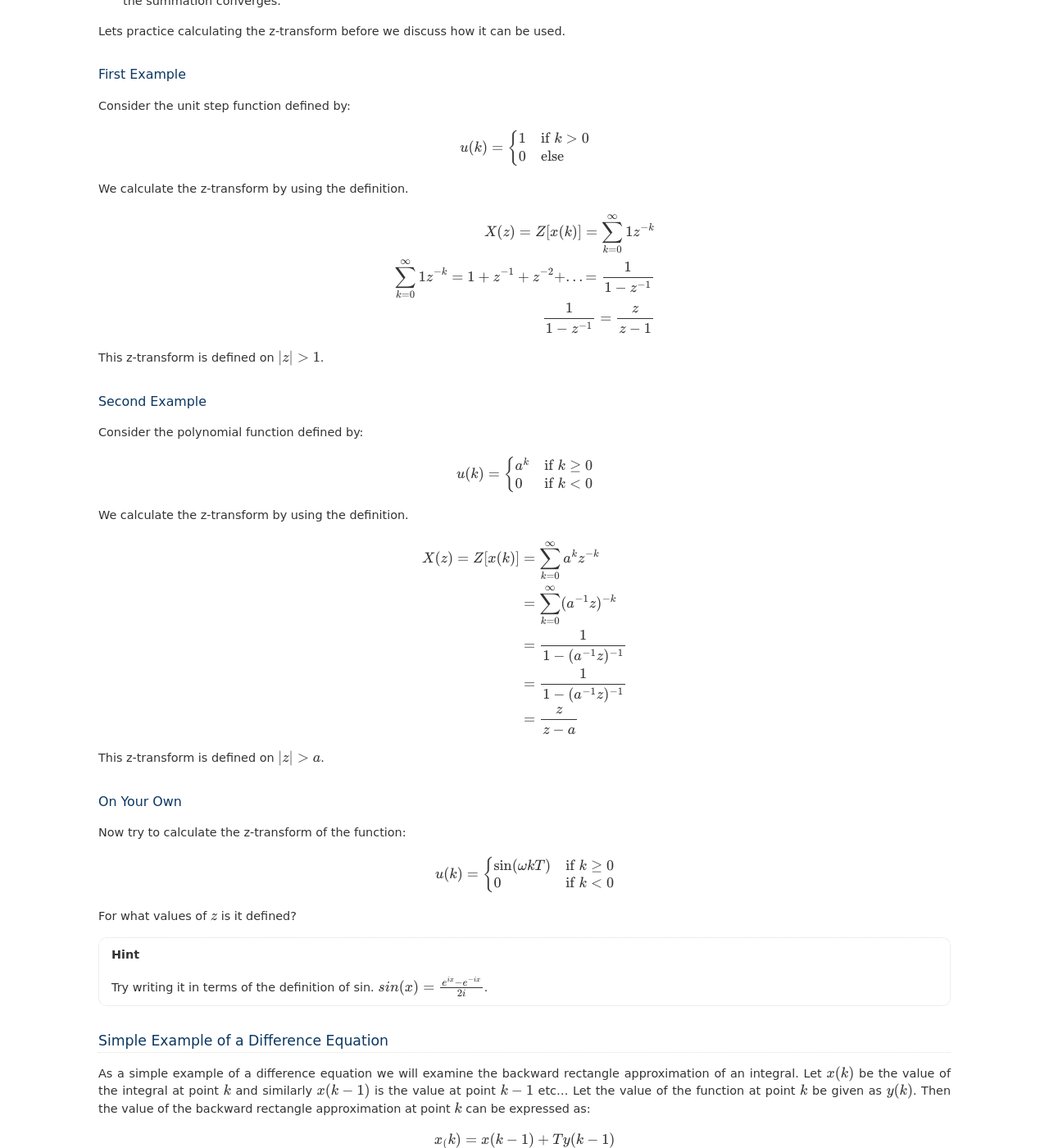
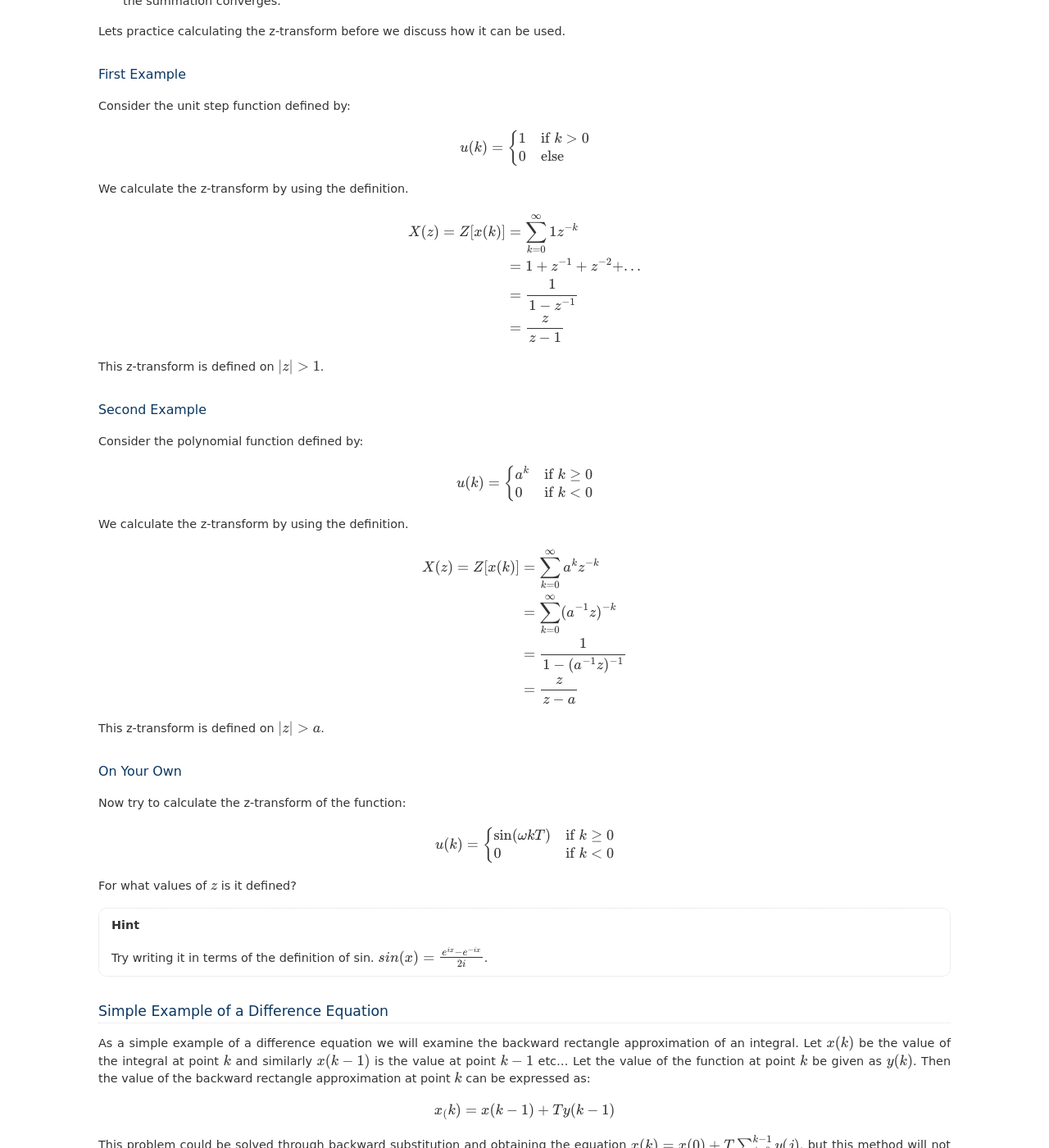
Before and after one commit to sternSargentRA/pyTM, a Sphinx documentation site: the page built from Docs/source/ztransforms/z_transforms.rst, in a window 1280 px wide and 1400 px high, scrolled down 473 px. Shown: the whole window at 82% size. Built offline with Sphinx 7.4.7, drawn with Linux system fonts in a browser that asks for light colours; some of the changed text lies outside the part shown.

```diff
--- a/Docs/source/ztransforms/z_transforms.rst
+++ b/Docs/source/ztransforms/z_transforms.rst
@@ -30,11 +30,13 @@ We calculate the z-transform by using the definition.
 
 .. math::
 
-    X(z) = Z[x(k)] = \sum_{k=0}^\infty 1 z^{-k}
+    X(z) = Z[x(k)] &= \sum_{k=0}^\infty 1 z^{-k}
 
-    \sum_{k=0}^\infty 1 z^{-k} = 1 + z^{-1} + z^{-2} + ... = \frac{1}{1 - z^{-1}}
+    &= 1 + z^{-1} + z^{-2} + ...
 
-    \frac{1}{1 - z^{-1}} = \frac{z}{z-1}
+    &= \frac{1}{1 - z^{-1}}
+
+    &= \frac{z}{z-1}
 
 This z-transform is defined on :math:`|z|>1`.
 
@@ -54,7 +56,6 @@ We calculate the z-transform by using the definition.
 
         X(z) = Z[x(k)] &= \sum_{k=0}^\infty a^k z^{-k} \\
         &= \sum_{k=0}^\infty (a^{-1} z)^{-k}\\
-        &= \frac{1}{1 - (a^{-1}z)^{-1}} \\
         &= \frac{1}{1 - (a^{-1}z)^{-1}} \\
         &= \frac{z}{z-a}
 
@@ -87,7 +88,8 @@ As a simple example of a difference equation we will examine the backward rectan
     x_(k) = x(k-1) + T y(k-1)
 
 This problem could be solved through backward substitution and obtaining the equation :math:`x(k) = x(0) + T \sum_{j=0}^{k-1} y(j)`, but this method will not solve all linear difference equations.  We will examine how z-transforms can be used to solve linear difference equations.
-.. image:: images/backwardrect.png
+
+.. image:: ../images/backwardrect.png
     :scale: 15%
 
 .. include:: properties.rst
```
Also changed, not shown: 4 other files.
